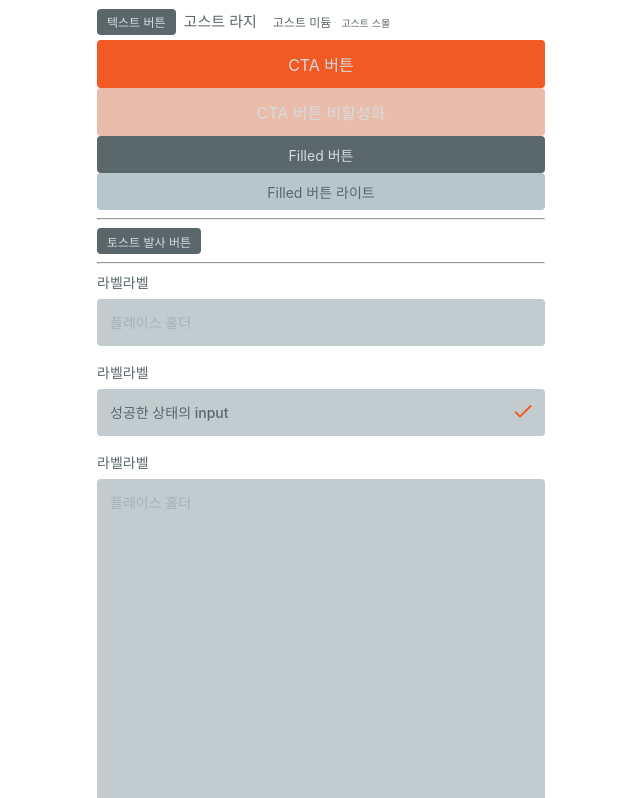
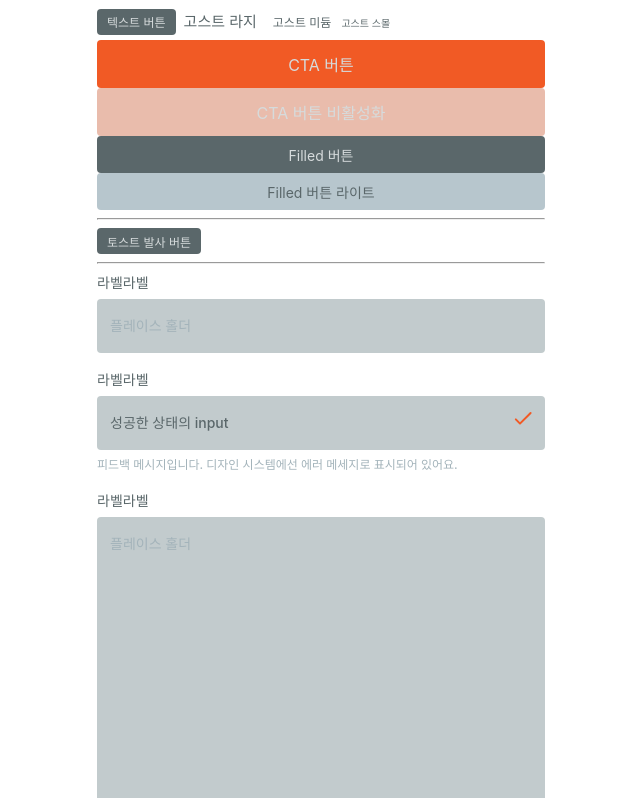
Before and after one commit to depromeet/ygtang-client, a Next.js app: page /test in a window 1280 px wide. Shown: the top 798 px of the page, without its empty margins (319-959 px from the left). Built offline with nearby package versions, Linux system fonts and the light colour scheme; a web font is replaced by a local one.

Commit message:
design: line-height 수정

```diff
--- a/src/components/common/TextField/Input.tsx
+++ b/src/components/common/TextField/Input.tsx
@@ -67,7 +67,7 @@ const inputElementCss = (theme: Theme, fixedHeight?: number, isAppend?: boolean)
   font-weight: 500;
   font-size: 14px;
   outline: none;
-  line-height: 150%;
+  line-height: 2;
 
   &:focus {
     border-color: ${theme.color.gray03};
--- a/src/pages/test/index.tsx
+++ b/src/pages/test/index.tsx
@@ -1,7 +1,5 @@
 import Button, { CTAButton, FilledButton, GhostButton } from '~/components/common/Button';
-import { CheckCircleIcon } from '~/components/common/icons';
 import TextField from '~/components/common/TextField';
-import { Input } from '~/components/common/TextField/Input';
 import { useToast } from '~/store/Toast';
 
 export default function Test() {
@@ -32,6 +30,7 @@ export default function Test() {
         label={'라벨라벨'}
         placeholder={'플레이스 홀더'}
         value={'성공한 상태의 input'}
+        feedback={'피드백 메시지입니다. 디자인 시스템에선 에러 메세지로 표시되어 있어요.'}
         isSuccess
       />
       <br />
```
